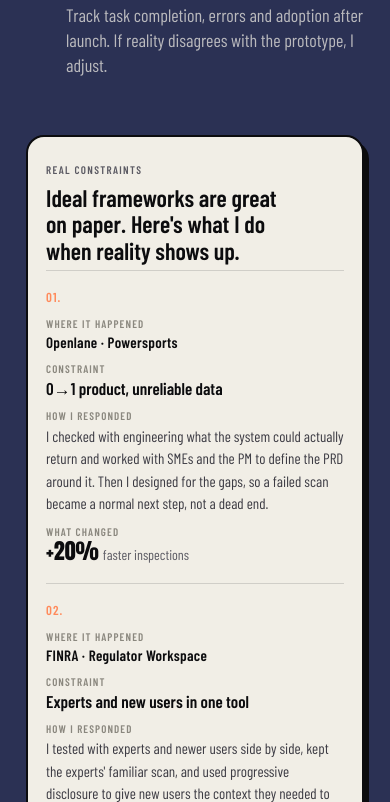
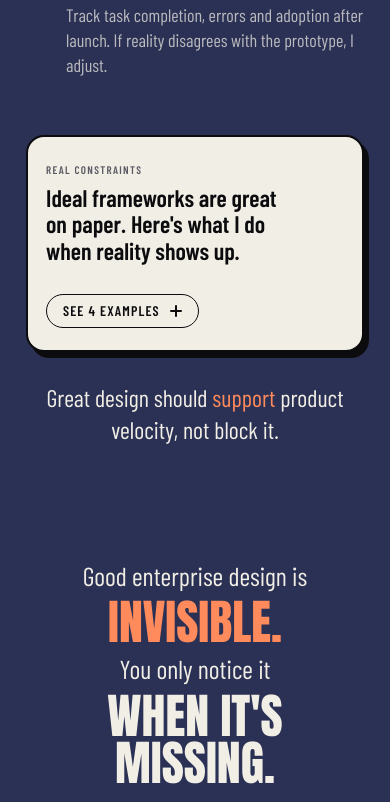
Before and after one commit to Sam2707/Sam2707.github.io, a plain HTML site: page index.html in a window 390 px wide. Shown: the part 2954-3756 px from the top of the page. Drawn offline with nearby package versions, Linux system fonts and the light colour scheme; a web font is replaced by a local one.

Commit message:
Phones: Real constraints card becomes an accordion with roomier points
Collapsed by default behind a See 4 examples button (244px instead of
~1,700px); more space between each label and its text and between points.
Always open on larger screens.

Co-Authored-By: Claude Opus 5.5 <noreply@anthropic.com>

```diff
--- a/index.html
+++ b/index.html
@@ -497,6 +497,28 @@
     .ct-e .res b { display: inline; margin: 0; font-size: 22px; }
     .ct-e .res small { display: inline; margin: 0 0 0 4px; font-size: 14px; }
   }
+  /* phones: more room inside each point, and the card is an accordion so readers can choose to open it */
+  .ct-toggle { display: none; }
+  .ct-collapse { display: grid; grid-template-rows: 1fr; }
+  .ct-collapse > .ct { min-height: 0; }
+  @media (max-width: 720px) {
+    .ct-row { gap: 16px; padding: 22px 0; }
+    .ct-e .proj::before, .ct-c b::before, .ct-r::before, .ct-e .res::before { margin-bottom: 6px; }
+    .ct-head { margin-bottom: 0; }
+    .ct-toggle { display: inline-flex; align-items: center; gap: 10px; margin-top: 16px; padding: 9px 16px; border: 1.5px solid var(--ink); border-radius: 999px;
+                 font: 600 14px/1 var(--f-ui); letter-spacing: .08em; text-transform: uppercase; color: var(--ink); background: transparent; }
+    .ct-toggle i { position: relative; width: 12px; height: 12px; flex: none; }
+    .ct-toggle i::before, .ct-toggle i::after { content: ""; position: absolute; left: 0; right: 0; top: 50%; height: 2px; margin-top: -1px; background: currentColor; border-radius: 2px; transition: transform .35s var(--ease); }
+    .ct-toggle i::after { transform: rotate(90deg); }
+    .ct-card.open .ct-toggle i::after { transform: rotate(0deg); }
+    .ct-toggle:focus-visible { outline: 2px solid var(--coral); outline-offset: 3px; }
+    .ct-collapse { grid-template-rows: 0fr; transition: grid-template-rows .45s var(--ease); }
+    .ct-collapse > .ct { overflow: hidden; }
+    .ct-card.open .ct-collapse { grid-template-rows: 1fr; }
+    .ct-card.open .ct-collapse > .ct { overflow: visible; }
+    .ct-card .ct { margin-top: 4px; }
+  }
+  @media (max-width: 720px) and (prefers-reduced-motion: reduce) { .ct-collapse, .ct-toggle i::before, .ct-toggle i::after { transition: none; } }
   /* phones: the process becomes a vertical timeline; the coral line fills between the dots as you scroll */
   @media (max-width: 720px) {
     .process { row-gap: 40px; }
@@ -657,7 +679,9 @@
           <span class="tag">Real constraints</span>
           <h3>Ideal frameworks are great on paper. Here's what I do when reality shows up.</h3>
         </div>
+        <button class="ct-toggle" type="button" aria-expanded="false" aria-controls="ctList"><span>See 4 examples</span><i aria-hidden="true"></i></button>
       </div>
+      <div class="ct-collapse" id="ctList">
       <div class="ct" role="table" aria-label="Constraints, responses and examples">
         <div class="ct-row th" role="row"><span role="columnheader">Constraint</span><span role="columnheader">How I responded</span><span role="columnheader">Where it happened</span></div>
         <div class="ct-row" role="row">
@@ -680,6 +704,7 @@
           <div class="ct-r" role="cell">Interviews couldn't show what a job looks like inside a customer's home. I did monthly ride-alongs with the technicians who used the app to see how they worked on site and where the bottlenecks were.</div>
           <div class="ct-e" role="cell"><span class="proj">Comcast</span><span class="res"><b>−4 min</b><small>per on-site visit</small></span></div>
         </div>
+      </div>
       </div>
     </div>
     <p class="velocity rv">Great design should <em>support</em> product velocity, not block it.</p>
@@ -1215,6 +1240,24 @@
 })();
 </script>
 <script>
+/* Phones: the "Real constraints" card opens and closes; on larger screens it is always open. */
+(function () {
+  var card = document.querySelector('.ct-card'), btn = card && card.querySelector('.ct-toggle');
+  if (!btn) return;
+  var panel = document.getElementById(btn.getAttribute('aria-controls')), label = btn.querySelector('span');
+  var mq = window.matchMedia('(max-width: 720px)');
+  function sync() {
+    var open = card.classList.contains('open');
+    btn.setAttribute('aria-expanded', open ? 'true' : 'false');
+    label.textContent = open ? 'Hide examples' : 'See 4 examples';
+    if (mq.matches && !open) panel.setAttribute('inert', ''); else panel.removeAttribute('inert');
+  }
+  btn.addEventListener('click', function () { card.classList.toggle('open'); sync(); });
+  (mq.addEventListener ? mq.addEventListener.bind(mq, 'change') : mq.addListener.bind(mq))(sync);
+  sync();
+})();
+</script>
+<script>
 /* Mobile menu: the hamburger opens the site links as a full-screen panel. */
 (function () {
   var nav = document.querySelector('.nav'), btn = nav && nav.querySelector('.menu-btn');
```
